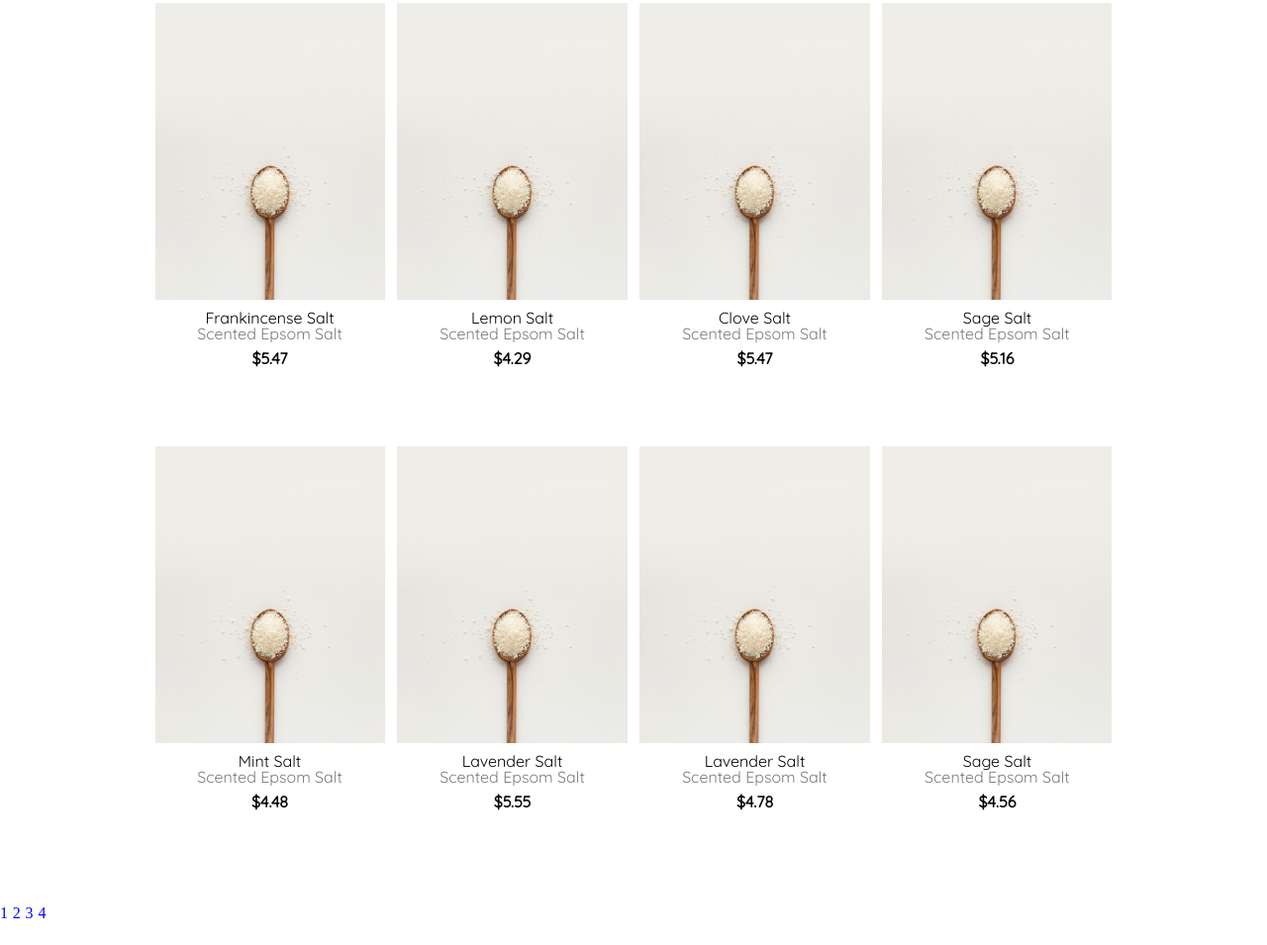
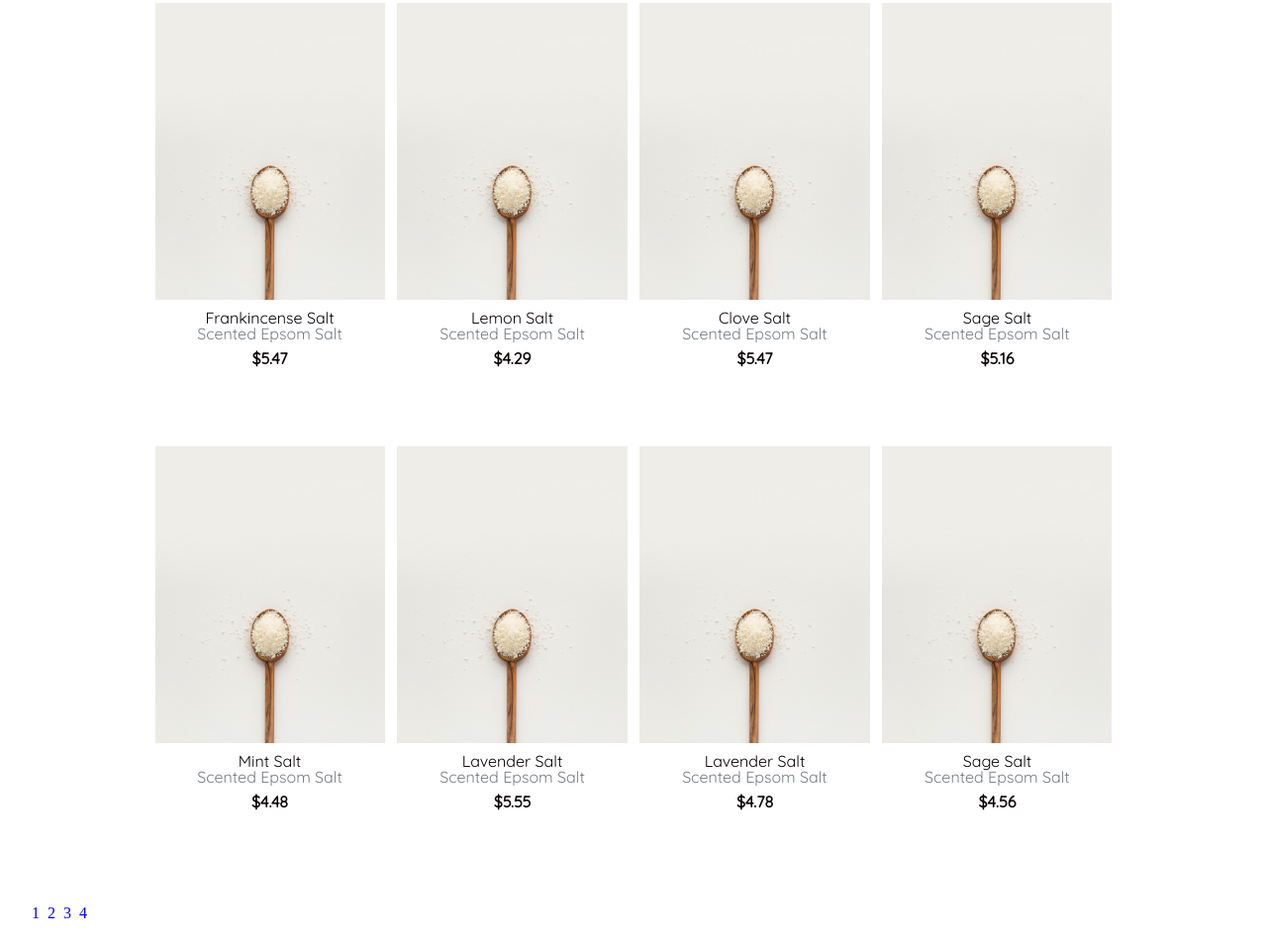
Before and after one commit to webwizard99/assignment-07, a plain HTML site: page store.html in a window 1280 px wide. Shown: the part 1885-2840 px from the top of the page at 99% size. Before the commit the page ends 2816 px from the top, so only its background shows below. Drawn offline with Linux system fonts and the light colour scheme; a web font is replaced by a local one.

Commit message:
Fix pagination margin syntax and increase margin between page numbers.

```diff
--- a/resources/css/store.css
+++ b/resources/css/store.css
@@ -111,14 +111,19 @@
 }
 
 /* pagination styles */
+/* .page-number-container {
+  margin: none none 1.5rem 2rem;
+} */
+
 .page-number-container ul {
   list-style: none;
   display: flex;
-  margin: none none 1.5rem 2rem;
+  margin: 0 0 1.5rem 2rem;
 }
 
 .page-number-container a {
   color: blue;
   cursor: pointer;
-  margin-right: .3rem;
+  margin-right: .5rem;
+  text-decoration: none;
 }
```
